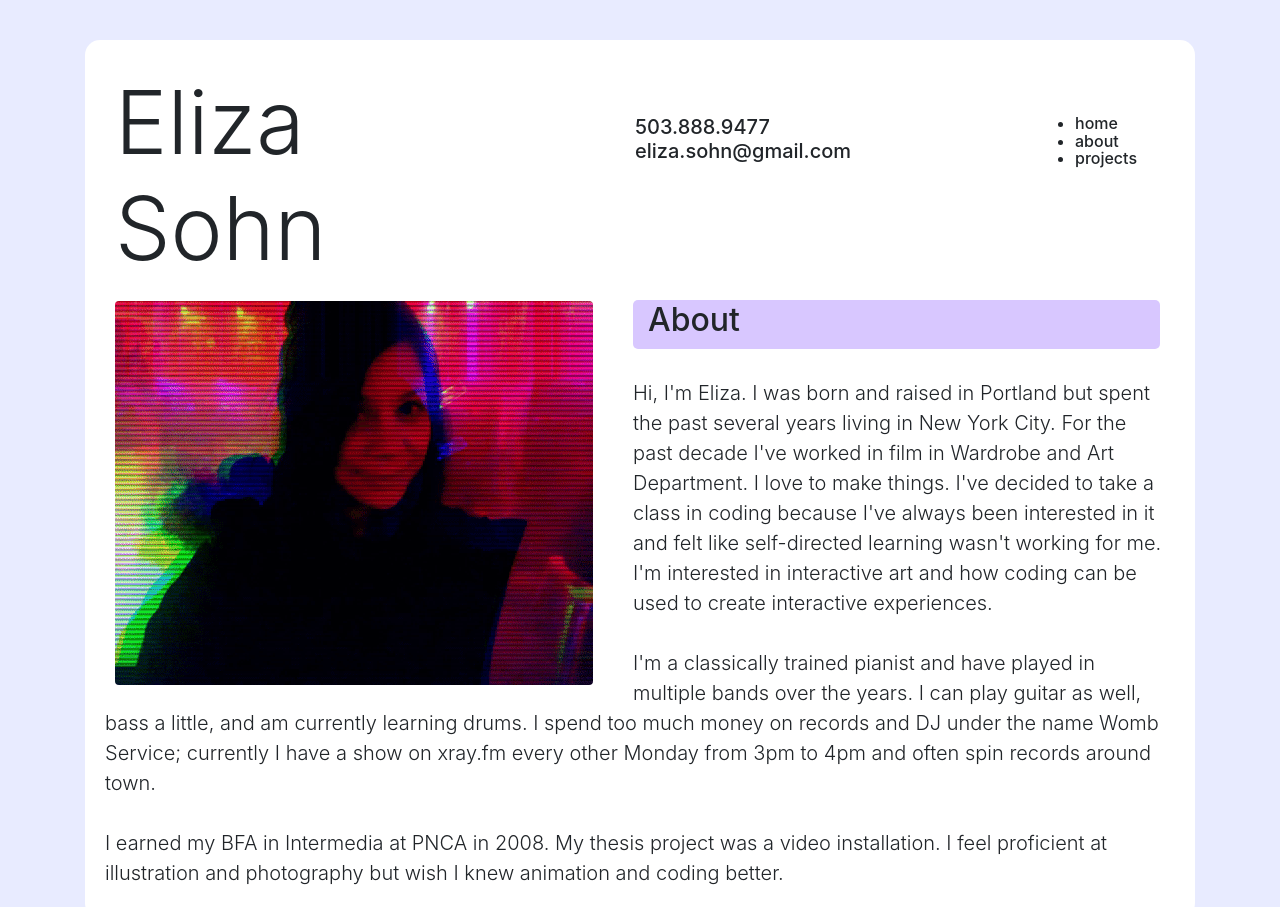
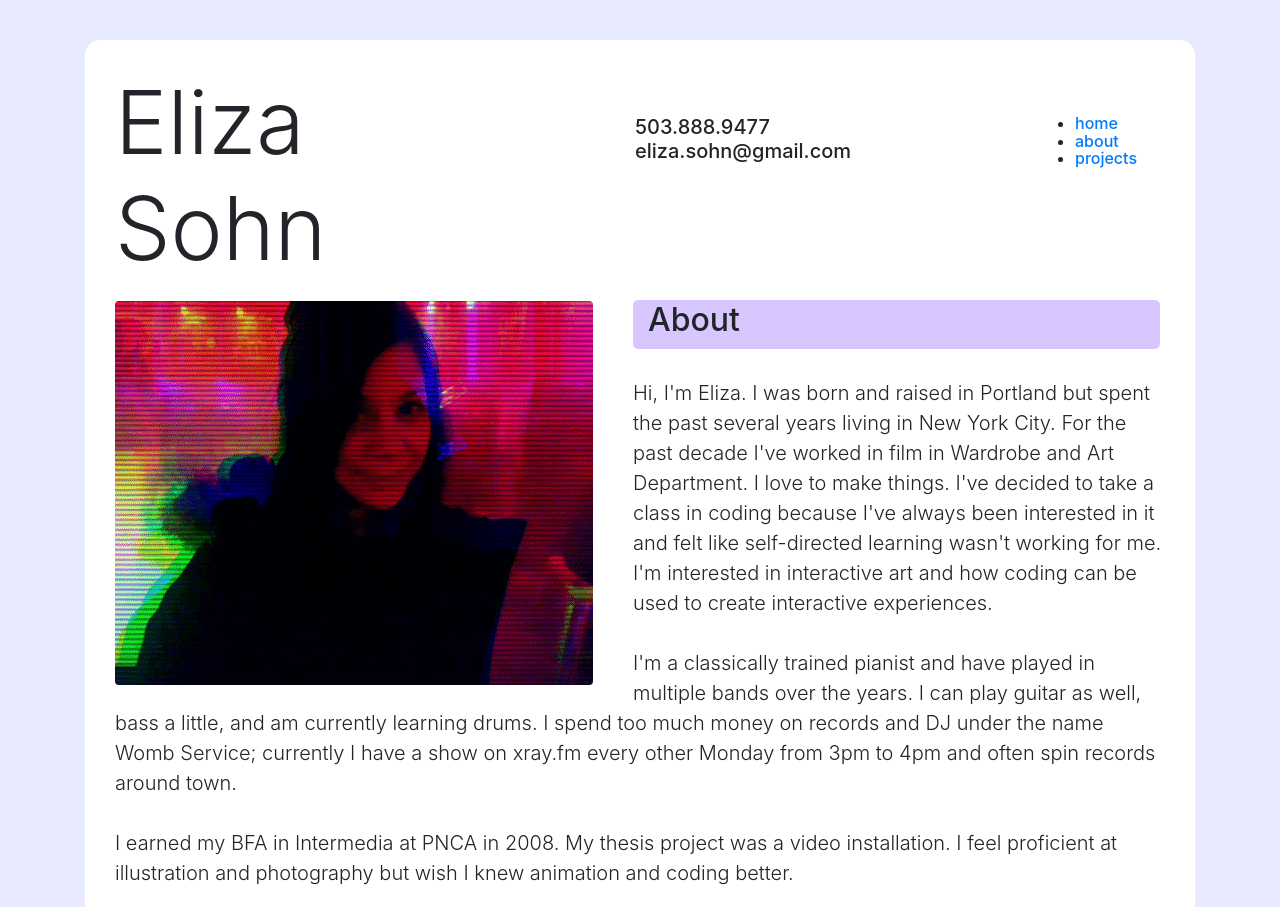
Before and after one commit to elizasohn/portfolio, a plain HTML site: page index.html in a window 1280 px wide. Shown: the top 907 px of the page. Drawn offline with Linux system fonts and the light colour scheme.

Commit message:
add links to ul in header

```diff
--- a/css/styles.css
+++ b/css/styles.css
@@ -25,6 +25,7 @@ header {
 }
 p.lead {
   padding-top: 30px;
+  padding-left: 30px;
 }
 h2 span{
   background-color: #d8c7ff;
--- a/index.html
+++ b/index.html
@@ -11,7 +11,7 @@
       <header>
         <div class="row">
           <div class="col-md-5">
-            <h1 class="display-2">Eliza Sohn</h1>
+            <h1 id="home" class="display-2">Eliza Sohn</h1>
           </div>
           <div class="col-md-5">
             <h5 class="header1">503.888.9477<br>
@@ -20,16 +20,16 @@
           <div class="col-md-2">
             <ul>
             <h6 class="header2">
-              <li>home</li>
-              <li>about</li>
-              <li>projects</li>
+              <li><a href="#home">home</a></li>
+              <li><a href="#about">about</a></li>
+              <li><a href="#projects">projects</a></li>
             </h6>
             </ul>
           </div>
         </div>
 
             <img class="rounded" src="images/elizasohn.gif" alt="Gif of Eliza Sohn">
-            <h2><span>About</span></h2>
+            <h2 id="about"><span>About</span></h2>
             <p class="lead">Hi, I'm Eliza. I was born and raised in Portland but spent the past several years living in New York City. For the past decade I've worked in film in Wardrobe and Art Department. I love to make things. I've decided to take a class in coding because I've always been interested in it and felt like self-directed learning wasn't working for me. I'm interested in interactive art and how coding can be used to create interactive experiences.<br><br>
 
             I'm a classically trained pianist and have played in multiple bands over the years. I can play guitar as well, bass a little, and am currently learning drums. I spend too much money on records and DJ under the name Womb Service; currently I have a show on xray.fm every other Monday from 3pm to 4pm and often spin records around town.<br><br>
@@ -37,7 +37,7 @@
             I earned my BFA in Intermedia at PNCA in 2008. My thesis project was a video installation. I feel proficient at illustration and photography but wish I knew animation and coding better.</p>
       </header>
 
-      <h2>Below is a number of projects completed while at Epicodus.</h2>
+      <h2 id="projects">Below is a number of projects completed while at Epicodus.</h2>
       <p>
       <div class="row">
         <div class="col-md-3">
```
